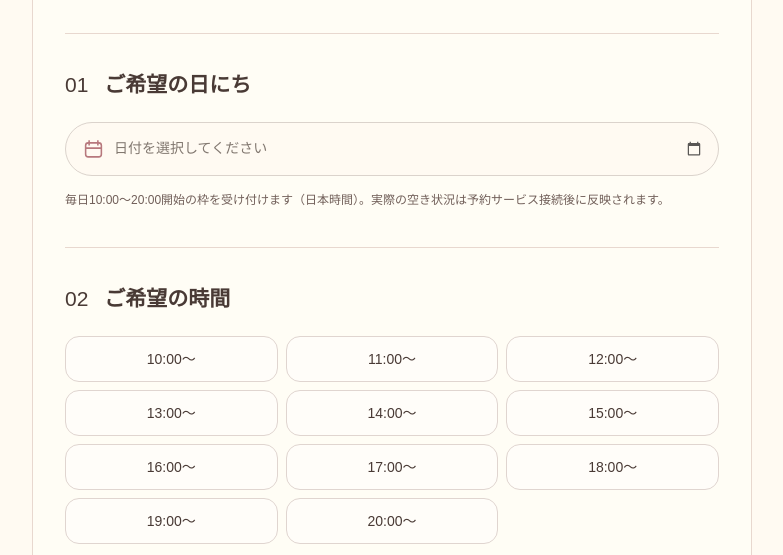
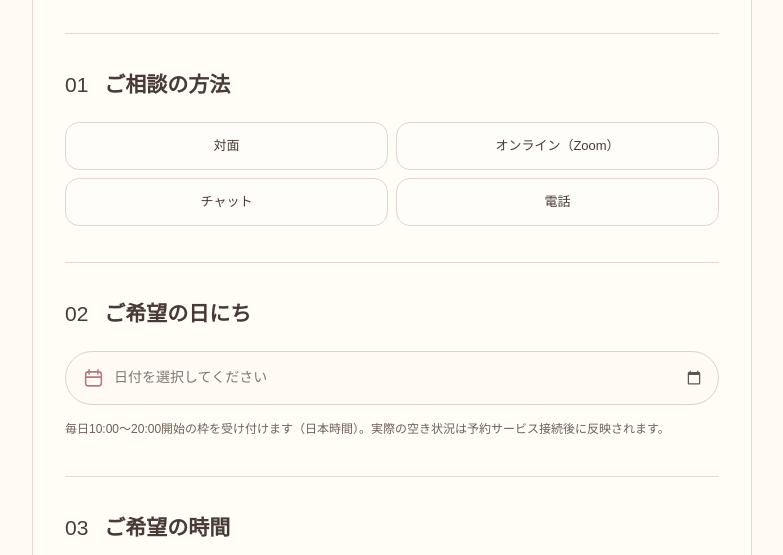
Before and after one commit to adultcuriositylab-hub/Adult_Curiosity, a plain HTML site: page booking.html in a window 1280 px wide. Shown: the part 238-793 px from the top of the page, without its empty margins (248-1031 px from the left). Drawn offline with Linux system fonts and the light colour scheme; a web font is replaced by a local one.

Commit message:
Add consultation method selection before appointment date

```diff
--- a/booking.html
+++ b/booking.html
@@ -37,6 +37,7 @@ input[type="date"]::-webkit-datetime-edit{min-width:0;padding:0}
 .intro p{font-size:clamp(12px,3.3vw,16px);line-height:1.9}
 .back{display:inline-flex;align-items:center;justify-content:center;min-height:48px;padding:10px 24px;border-radius:999px;background:#f4e1e0;font-weight:700;text-decoration:none}
 .time-option span{white-space:nowrap}
+.methods{display:grid;grid-template-columns:repeat(2,minmax(0,1fr));gap:8px;border:0;padding:0;margin:0;min-width:0}.methods .time-option span{font-size:13px;min-height:48px}
 </style>
 </head>
 <body>
@@ -48,8 +49,18 @@ input[type="date"]::-webkit-datetime-edit{min-width:0;padding:0}
 <p>恋愛やパートナーのこと。<br>あなたのペースでお話しください。</p>
 </header>
 <form id="reservation">
+<section class="step" aria-labelledby="method-heading">
+<h2 id="method-heading"><span class="number">01</span>ご相談の方法</h2>
+<fieldset class="methods"><legend class="sr-only">ご相談の方法を選んでください</legend>
+<label class="time-option"><input type="radio" name="method" value="対面" required><span>対面</span></label>
+<label class="time-option"><input type="radio" name="method" value="オンライン（Zoom）" required><span>オンライン（Zoom）</span></label>
+<label class="time-option"><input type="radio" name="method" value="チャット" required><span>チャット</span></label>
+<label class="time-option"><input type="radio" name="method" value="電話" required><span>電話</span></label>
+</fieldset>
+</section>
+
 <section class="step" aria-labelledby="date-heading">
-<h2 id="date-heading"><span class="number">01</span>ご希望の日にち</h2>
+<h2 id="date-heading"><span class="number">02</span>ご希望の日にち</h2>
 <label class="sr-only" for="date">ご希望の日にち（日本時間）</label>
 <div class="date-field">
 <svg class="date-icon" aria-hidden="true" viewBox="0 0 24 24" fill="none" stroke="currentColor" stroke-width="1.8"><rect x="3" y="5" width="18" height="16" rx="3"/><path d="M7 2v6m10-6v6M3 11h18"/></svg>
@@ -59,7 +70,7 @@ input[type="date"]::-webkit-datetime-edit{min-width:0;padding:0}
 <p class="note">毎日10:00〜20:00開始の枠を受け付けます（日本時間）。実際の空き状況は予約サービス接続後に反映されます。</p>
 </section>
 <section class="step" aria-labelledby="time-heading">
-<h2 id="time-heading"><span class="number">02</span>ご希望の時間</h2>
+<h2 id="time-heading"><span class="number">03</span>ご希望の時間</h2>
 <fieldset class="times"><legend class="sr-only">開始時間を選んでください</legend>
 <label class="time-option"><input type="radio" name="time" value="10:00" required><span>10:00〜</span></label>
 <label class="time-option"><input type="radio" name="time" value="11:00" required><span>11:00〜</span></label>
@@ -76,7 +87,7 @@ input[type="date"]::-webkit-datetime-edit{min-width:0;padding:0}
 <p class="note">各枠60分です。20:00開始の枠は21:00に終了します。</p>
 </section>
 <section class="step" aria-labelledby="customer-heading">
-<h2 id="customer-heading"><span class="number">03</span>お客様情報</h2>
+<h2 id="customer-heading"><span class="number">04</span>お客様情報</h2>
 <label class="field-label" for="customer-name">お名前（ニックネーム可）</label>
 <input id="customer-name" name="name" type="text" autocomplete="name" maxlength="100" placeholder="例：はな" required>
 <label class="field-label" for="email">メールアドレス</label>
@@ -113,7 +124,7 @@ const selected=new Date(data.get('date')+'T'+data.get('time')+':00+09:00');
 if(selected<=new Date()){date.setCustomValidity('未来の日時を選んでください。');date.reportValidity();return;}
 date.setCustomValidity('');
 const summary=document.getElementById('summary');summary.replaceChildren();
-[['ご希望の日にち',data.get('date')],['ご希望の時間',data.get('time')+'〜（60分・日本時間）'],['お名前',data.get('name')],['メールアドレス',data.get('email')]].forEach(([label,value])=>{const row=document.createElement('div'),dt=document.createElement('dt'),dd=document.createElement('dd');dt.textContent=label;dd.textContent=value;row.append(dt,dd);summary.append(row);});
+[['ご相談の方法',data.get('method')],['ご希望の日にち',data.get('date')],['ご希望の時間',data.get('time')+'〜（60分・日本時間）'],['お名前',data.get('name')],['メールアドレス',data.get('email')]].forEach(([label,value])=>{const row=document.createElement('div'),dt=document.createElement('dt'),dd=document.createElement('dd');dt.textContent=label;dd.textContent=value;row.append(dt,dd);summary.append(row);});
 form.hidden=true;confirmation.hidden=false;confirmation.focus();confirmation.scrollIntoView({block:'start'});
 });
 date.addEventListener('input',()=>date.setCustomValidity(''));
```
